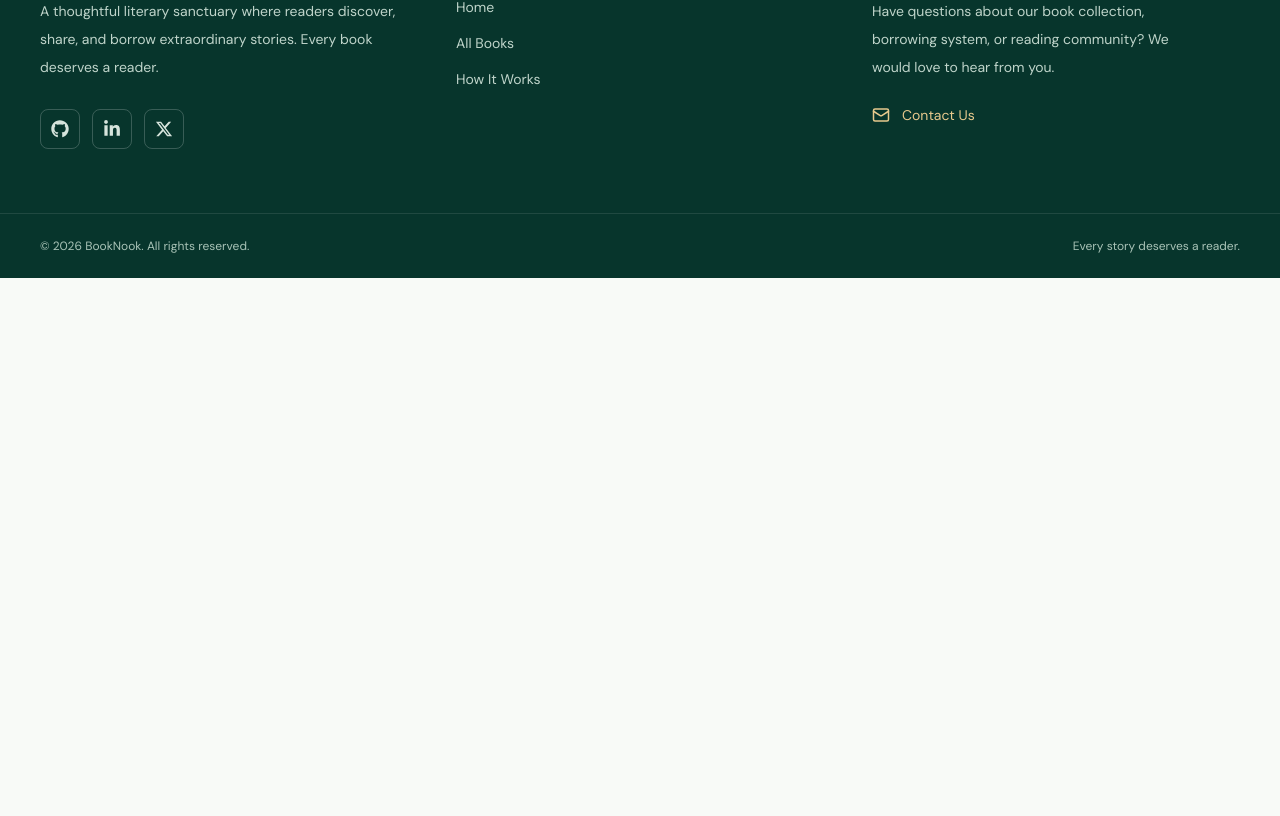
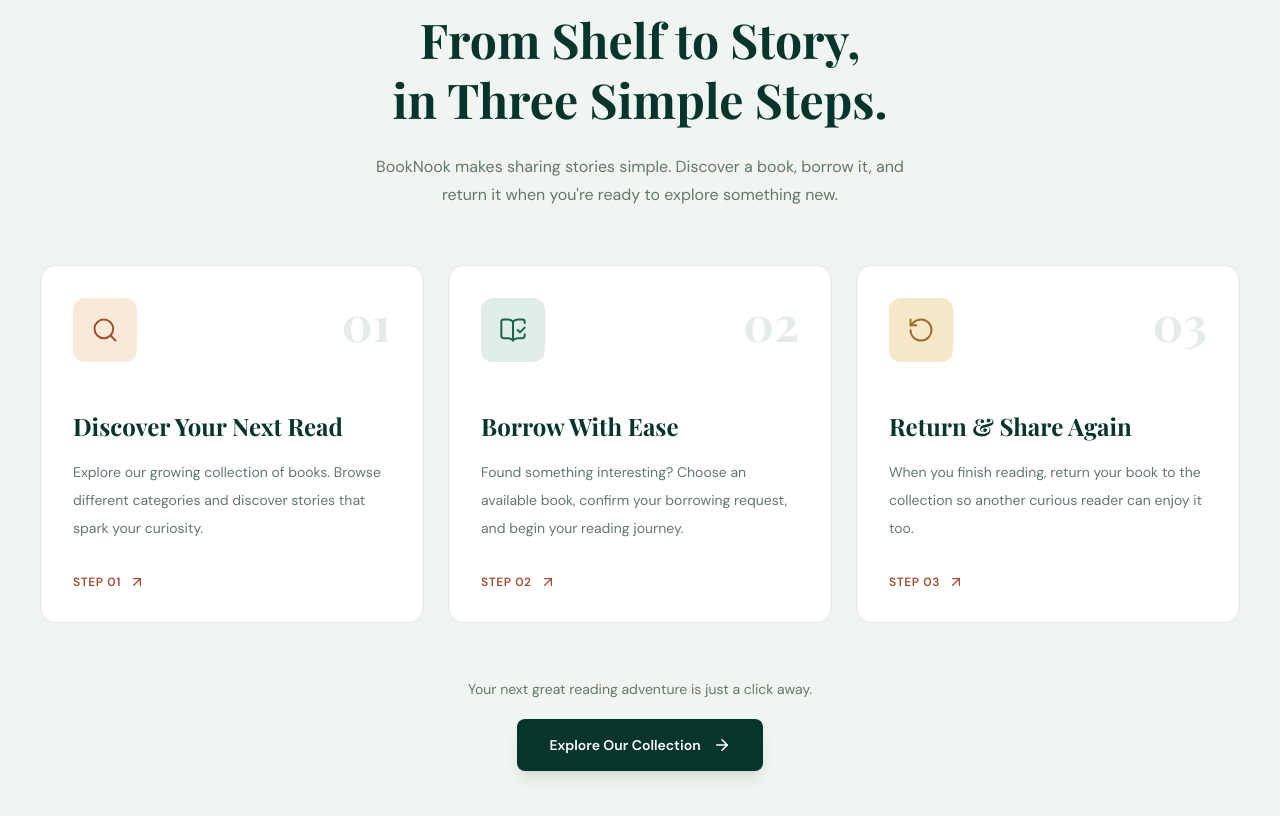
Before and after one commit to ariful-arif124/booknook-client, a Next.js app: page / in a window 1280 px wide. Shown: the part 2884-3700 px from the top of the page. Before the commit the page ends 3162 px from the top, so only its background shows below. Built offline with nearby package versions, Linux system fonts and the light colour scheme; a web font is replaced by a local one.

Commit message:
Build responsive How Borrowing Works section

```diff
--- a/src/app/page.tsx
+++ b/src/app/page.tsx
@@ -1,12 +1,14 @@
 
 import HeroSlider from "@/components/home/hero-slider";
 import NewArrivals from "@/components/home/new-arrivals";
+import HowItWorks from "@/components/home/how-it-works";
 
 export default function HomePage() {
   return (
     <>
       <HeroSlider />
       <NewArrivals />
+      <HowItWorks />
     </>
   );
 }
--- /dev/null
+++ b/src/components/home/how-it-works.tsx
@@ -0,0 +1,142 @@
+
+import Link from "next/link";
+import {
+  Search,
+  BookOpenCheck,
+  RotateCcw,
+  ArrowRight,
+  ArrowUpRight,
+} from "lucide-react";
+
+const steps = [
+  {
+    number: "01",
+    title: "Discover Your Next Read",
+    description:
+      "Explore our growing collection of books. Browse different categories and discover stories that spark your curiosity.",
+    icon: Search,
+    color: "bg-[#F9E9D8]",
+    iconColor: "text-[#A34D32]",
+  },
+  {
+    number: "02",
+    title: "Borrow With Ease",
+    description:
+      "Found something interesting? Choose an available book, confirm your borrowing request, and begin your reading journey.",
+    icon: BookOpenCheck,
+    color: "bg-[#E1EEE7]",
+    iconColor: "text-[#17634D]",
+  },
+  {
+    number: "03",
+    title: "Return & Share Again",
+    description:
+      "When you finish reading, return your book to the collection so another curious reader can enjoy it too.",
+    icon: RotateCcw,
+    color: "bg-[#F6E8C9]",
+    iconColor: "text-[#9C7029]",
+  },
+];
+
+export default function HowItWorks() {
+  return (
+    <section
+      id="how-it-works"
+      className="scroll-mt-24 bg-[#F1F5F1] px-5 py-20 sm:py-24 lg:px-10"
+    >
+      <div className="mx-auto max-w-7xl">
+        <div className="mx-auto max-w-3xl text-center">
+          <div className="mb-5 flex items-center justify-center gap-3">
+            <span className="h-px w-8 bg-[#A34D32]" />
+
+            <span className="text-xs font-bold uppercase tracking-[0.18em] text-[#A34D32]">
+              The Borrowing Journey
+            </span>
+
+            <span className="h-px w-8 bg-[#A34D32]" />
+          </div>
+
+          <h2 className="font-serif text-4xl font-bold leading-tight text-[#07352C] sm:text-5xl">
+            From Shelf to Story,
+            <br className="hidden sm:block" />
+            {" "}in Three Simple Steps.
+          </h2>
+
+          <p className="mx-auto mt-6 max-w-xl text-sm leading-7 text-[#64776D] sm:text-base">
+            BookNook makes sharing stories simple.
+            Discover a book, borrow it, and return it
+            when you're ready to explore something new.
+          </p>
+        </div>
+
+        <div className="mt-14 grid grid-cols-1 gap-6 md:grid-cols-3">
+          {steps.map((step) => {
+            const Icon = step.icon;
+
+            return (
+              <article
+                key={step.number}
+                className="group relative flex h-full flex-col overflow-hidden rounded-2xl border border-[#E3EAE3] bg-white p-8 transition-all duration-300 hover:-translate-y-2 hover:border-[#C8D7CC] hover:shadow-xl hover:shadow-[#07352C]/5"
+              >
+                <div className="mb-12 flex items-start justify-between">
+                  <div
+                    className={`flex h-16 w-16 items-center justify-center rounded-xl ${step.color}`}
+                  >
+                    <Icon
+                      size={28}
+                      strokeWidth={1.7}
+                      className={step.iconColor}
+                    />
+                  </div>
+
+                  <span className="font-serif text-5xl font-bold text-[#E5EBE6]">
+                    {step.number}
+                  </span>
+                </div>
+
+                <div className="flex flex-1 flex-col">
+                  <h3 className="font-serif text-2xl font-bold text-[#07352C]">
+                    {step.title}
+                  </h3>
+
+                  <p className="mt-4 text-sm leading-7 text-[#64776D]">
+                    {step.description}
+                  </p>
+
+                  <div className="mt-auto flex items-center gap-2 pt-8">
+                    <span className="text-xs font-semibold uppercase tracking-wider text-[#A34D32]">
+                      Step {step.number}
+                    </span>
+
+                    <ArrowUpRight
+                      size={16}
+                      className="text-[#A34D32] transition-transform duration-300 group-hover:translate-x-1 group-hover:-translate-y-1"
+                    />
+                  </div>
+                </div>
+              </article>
+            );
+          })}
+        </div>
+
+        <div className="mt-14 flex flex-col items-center gap-5 text-center">
+          <p className="text-sm text-[#64776D]">
+            Your next great reading adventure is just a click away.
+          </p>
+
+          <Link
+            href="/books"
+            className="group inline-flex items-center gap-3 rounded-lg bg-[#07352C] px-8 py-4 text-sm font-semibold text-white shadow-lg shadow-[#07352C]/10 transition-all duration-300 hover:-translate-y-1 hover:bg-[#A34D32]"
+          >
+            Explore Our Collection
+
+            <ArrowRight
+              size={18}
+              className="transition-transform group-hover:translate-x-1"
+            />
+          </Link>
+        </div>
+      </div>
+    </section>
+  );
+}
```
